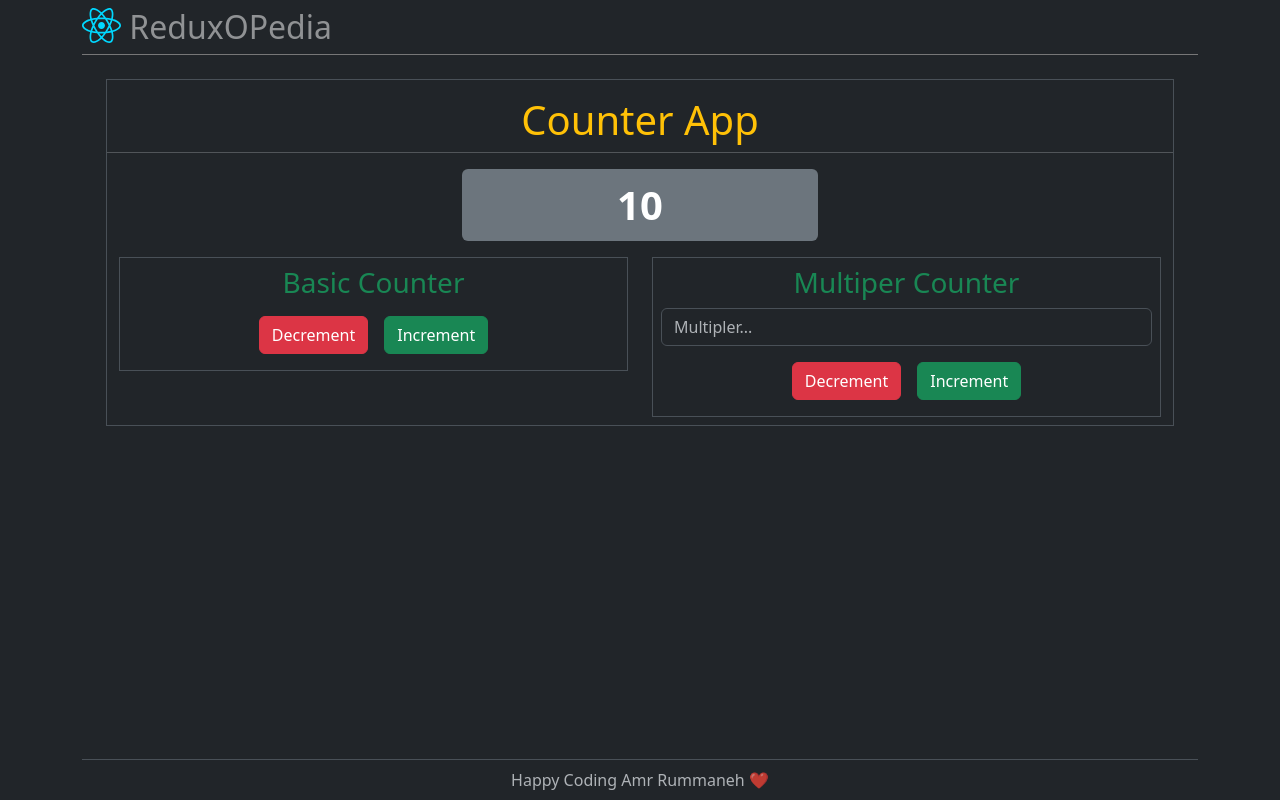
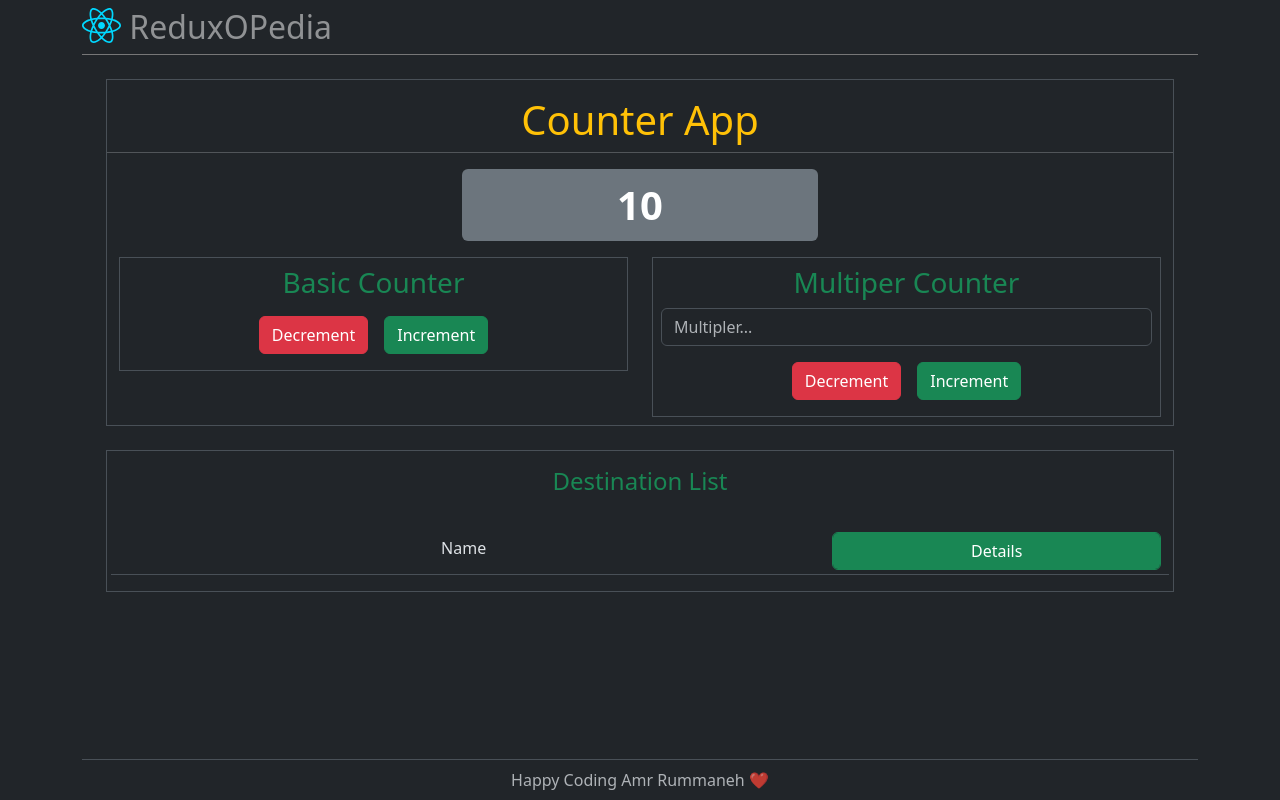
Before and after one commit to amrrummaneh/reducxopedia, a React (Vite) app: page / in a window 1280 px wide. Built offline with nearby package versions, Linux system fonts and the light colour scheme.

Commit message:
Add Destination Slice

```diff
--- /dev/null
+++ b/src/components/DestinationList.jsx
@@ -0,0 +1,12 @@
+function DestinationList() {
+  return (
+    <div className="text-center row border-bottom">
+      <div className="col-8 pt-2">Name</div>
+      <div className="col-4">
+        <button className="btn btn-success form-control m-1">Details</button>
+      </div>
+    </div>
+  );
+}
+
+export default DestinationList;
--- a/src/main.jsx
+++ b/src/main.jsx
@@ -5,6 +5,7 @@ import { Provider } from "react-redux";
 import Header from "./layout/Header";
 import Footer from "./layout/Footer";
 import Counter from "./components/Counter";
+import DestinationList from "./components/DestinationList";
 
 createRoot(document.getElementById("root")).render(
   <StrictMode>
@@ -14,6 +15,12 @@ createRoot(document.getElementById("root")).render(
         <main className="flex-grow-1 row">
           <div className="col-12">
             <Counter />
+            <div className="p-3 m-4 border">
+              <h4 className="text-success pb-4 text-center">
+                Destination List
+              </h4>
+              <DestinationList />
+            </div>
           </div>
         </main>
         <Footer />
--- a/src/redux/slice/counterSlice.js
+++ b/src/redux/slice/counterSlice.js
@@ -2,7 +2,7 @@ import { createSlice } from "@reduxjs/toolkit";
 
 const initialState = { count: 10 };
 
-export const counterSlice = createSlice({
+const counterSlice = createSlice({
   name: "counter",
   initialState: initialState,
   reducers: {
--- /dev/null
+++ b/src/redux/slice/destinationSlice.js
@@ -0,0 +1,29 @@
+import { createSlice } from "@reduxjs/toolkit";
+
+const initialState = {
+  destinations: [
+    {
+      name: "Hong Kong",
+      days: 7,
+      fact: "World's longest covered escalator",
+    },
+    {
+      name: "Japan",
+      days: 10,
+      fact: "Japan is mostly mountains",
+    },
+    {
+      name: "New Zealand",
+      days: 14,
+      fact: "Last country in the world to be inhabited by humans",
+    },
+  ],
+};
+
+const destinationSlice = createSlice({
+  name: "destination",
+  initialState: initialState,
+  reducers: {},
+});
+
+export const destinationReducer = destinationSlice.reducer;
--- a/src/redux/store.js
+++ b/src/redux/store.js
@@ -1,8 +1,10 @@
 import { configureStore } from "@reduxjs/toolkit";
 import { counterReducer } from "./slice/counterSlice";
+import { destinationReducer } from "./slice/destinationSlice";
 
 export const store = configureStore({
   reducer: {
     counterStore: counterReducer,
+    destinationStore: destinationReducer,
   },
 });
```
